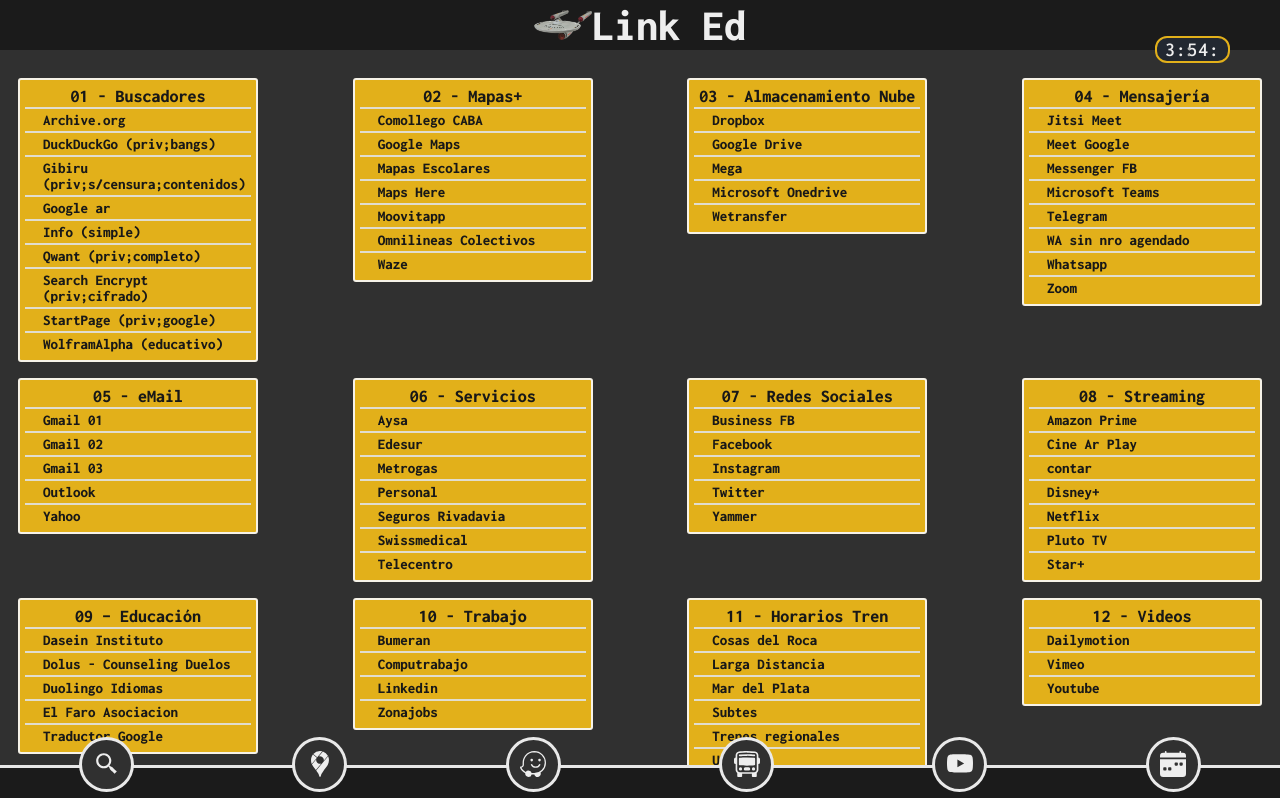
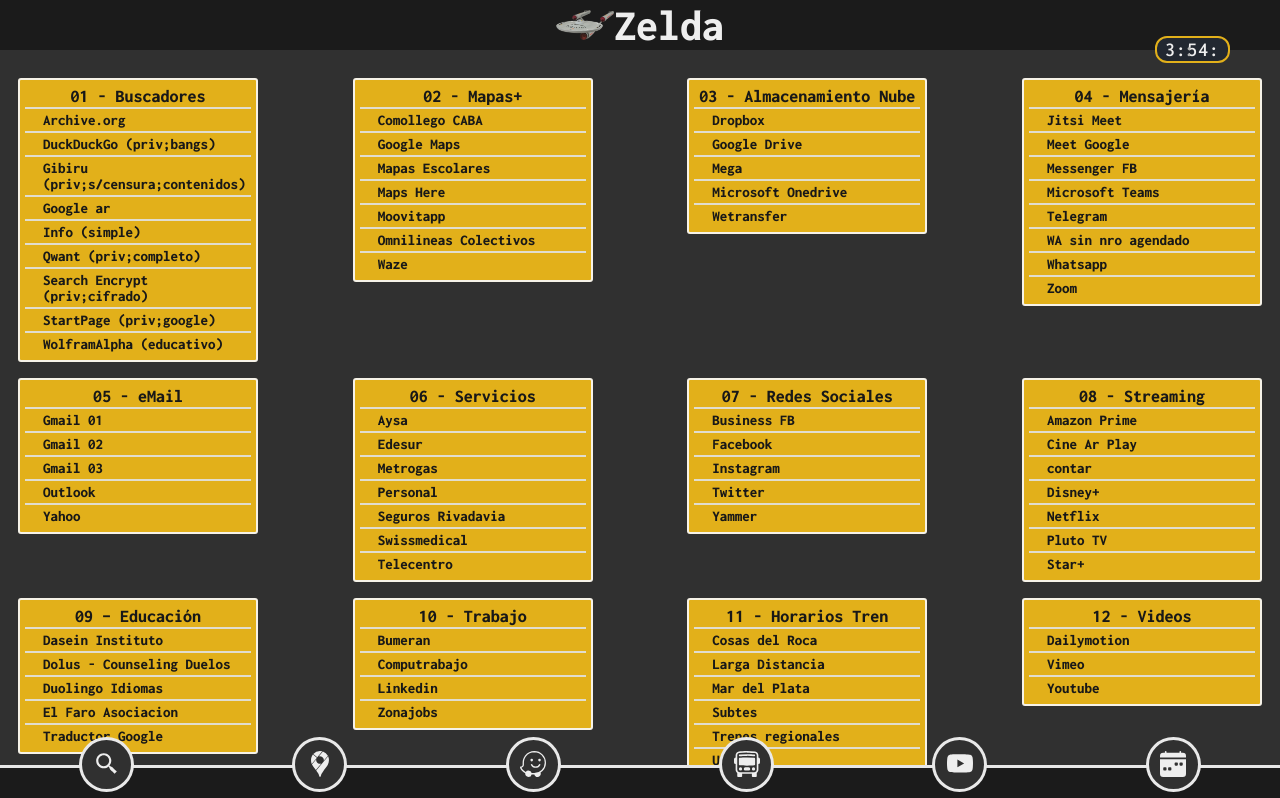
Before and after one commit to br1-gtr/zelda_app, a React (Vite) app: page / in a window 1280 px wide. Shown: the top 798 px of the page. Built offline with nearby package versions, Linux system fonts and the light colour scheme.

Commit message:
zelda-in

```diff
--- a/index.html
+++ b/index.html
@@ -12,7 +12,7 @@
 			rel="stylesheet"
 		/>
 
-		<title>Link-Ed</title>
+		<title>Zelda</title>
 	</head>
 	<body>
 		<div id="root"></div>
--- a/src/components/Header.jsx
+++ b/src/components/Header.jsx
@@ -23,7 +23,8 @@
 			<div className="header_titulo-cont">
 				<img src={imgTitulo} alt="asd" className="titulo_img" />
 				{/*<FaLink size={positionScroll ? 25 : 30} className="titulo_icon" />*/}
-				<h1>Link Ed</h1>
+
+				<h1>Zelda</h1>
 			</div>
 
 			<Reloj estadoScroll={positionScroll} />
```
